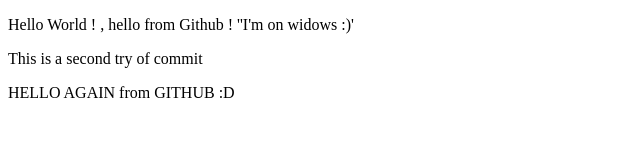
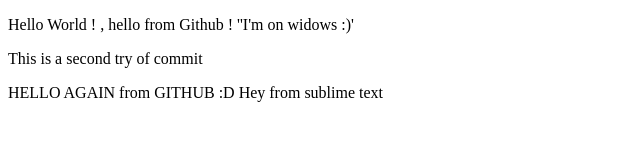
Before and after one commit to firas34/first, a plain HTML site: page hello.html in a window 1280 px wide. Shown: the whole page, without its empty margins (0-640 px from the left). Drawn offline with Linux system fonts and the light colour scheme.

Commit message:
add sublime text

```diff
--- a/hello.html
+++ b/hello.html
@@ -8,5 +8,7 @@
 <p>Hello World ! , hello from Github ! ''I'm on widows :)' </p>
 <p>This is a second try of commit </p>
 	HELLO AGAIN from GITHUB :D
+
+	Hey from sublime text
 </body>
 </html>
```
